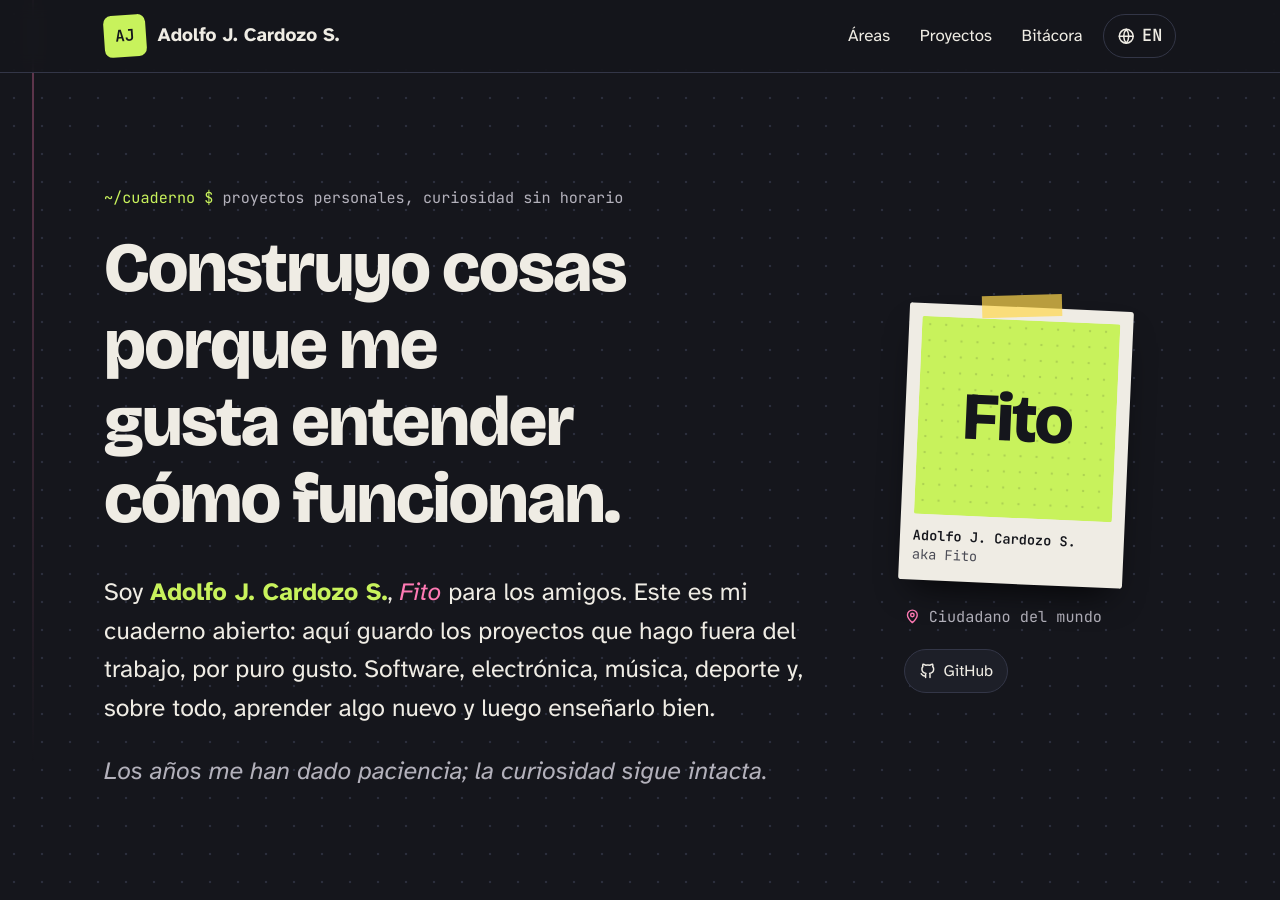
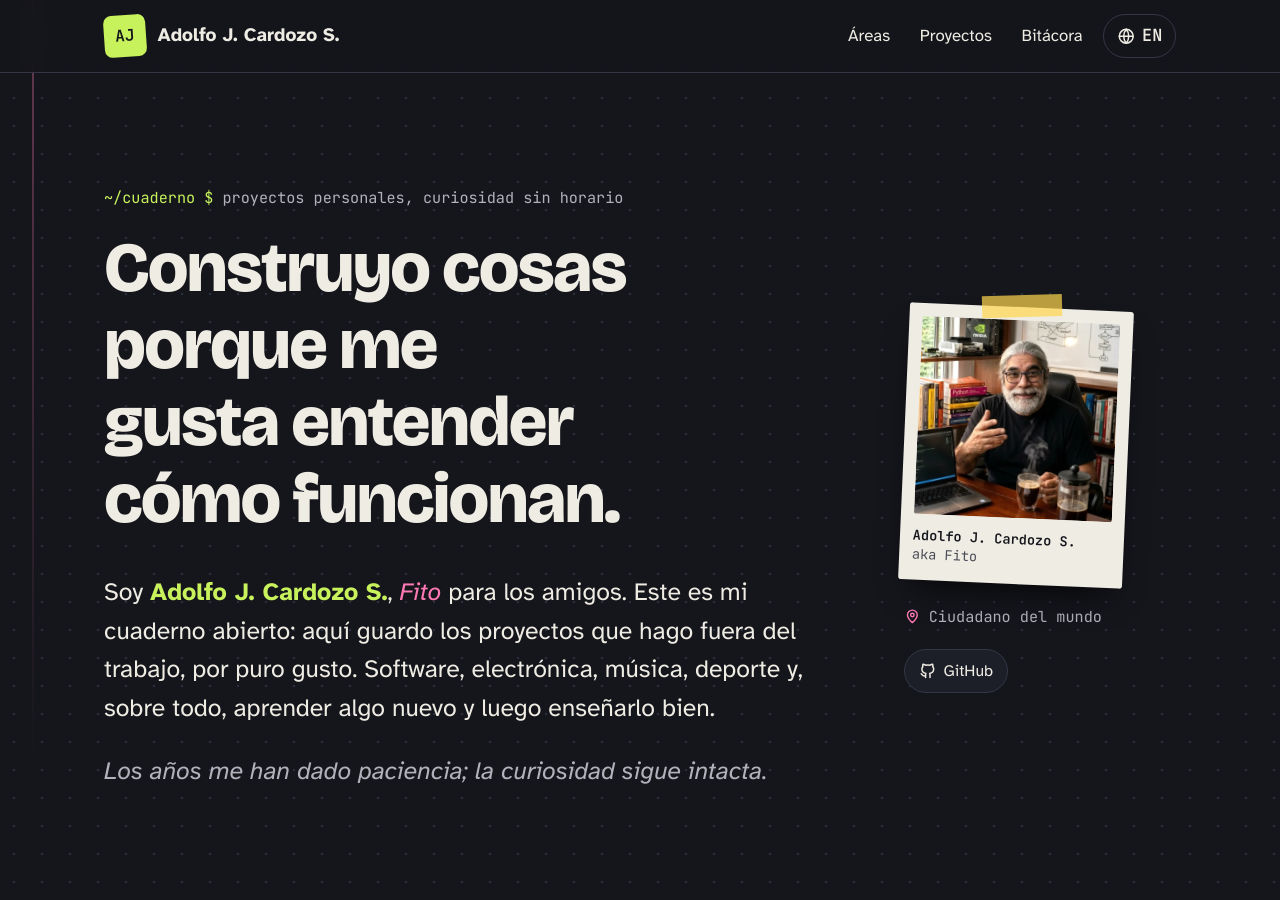
Before and after one commit to acardozos/acardozos.github.io, a Jekyll site: the page built from index.md, in a window 1280 px wide and 900 px high. Built offline with Jekyll 4.4.1, drawn with Linux system fonts in a browser that asks for light colours.

Commit message:
Añadir la foto de Fito a la ficha de la portada
La foto va en WebP para la página y en JPG como imagen de vista previa
al compartir enlaces (og:image). Ambas versiones se guardaron sin
metadatos EXIF.

Co-Authored-By: Claude Opus 5.5 <noreply@anthropic.com>
Claude-Session: https://claude.ai/code/session_01VA5BpaA8Y9EXwqtcZJYM9E

```diff
--- a/_config.yml
+++ b/_config.yml
@@ -21,7 +21,7 @@ collections:
 
 defaults:
   - scope: { path: "" }
-    values: { layout: default, lang: es }
+    values: { layout: default, lang: es, image: /assets/img/fito.jpg }  # image: vista previa al compartir enlaces
   - scope: { path: "en" }
     values: { lang: en }
   - scope: { path: "", type: projects }
--- a/_data/profile.yml
+++ b/_data/profile.yml
@@ -2,7 +2,7 @@
 
 # Foto: guarda la imagen en assets/img/ (cuadrada, unos 800×800 px) y pon aquí su ruta,
 # por ejemplo: /assets/img/fito.jpg. Si se deja vacía, se muestra el monograma.
-photo: ""
+photo: /assets/img/fito.webp
 nickname: Fito
 location:
   es: Ciudadano del mundo
```
Also changed, not shown: assets/img/fito.jpg (added), assets/img/fito.webp (added).
